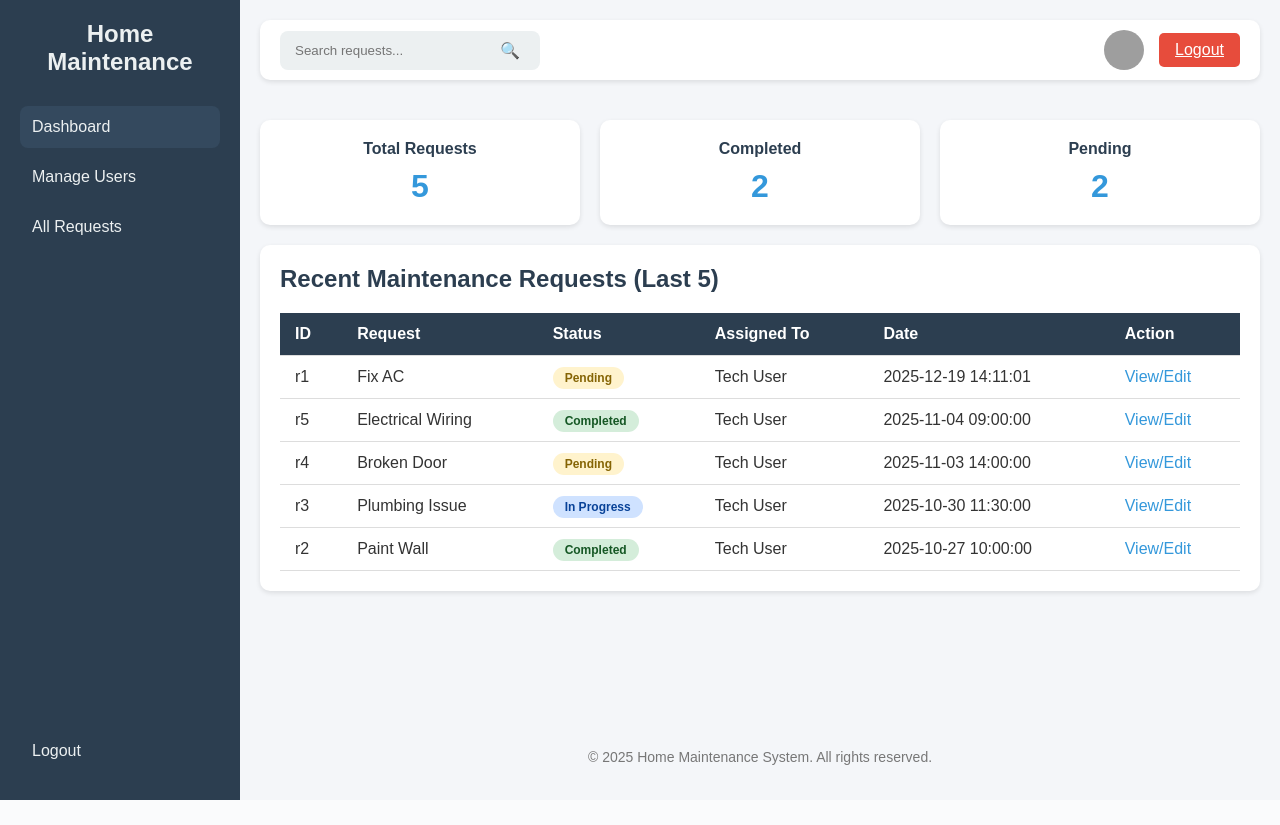
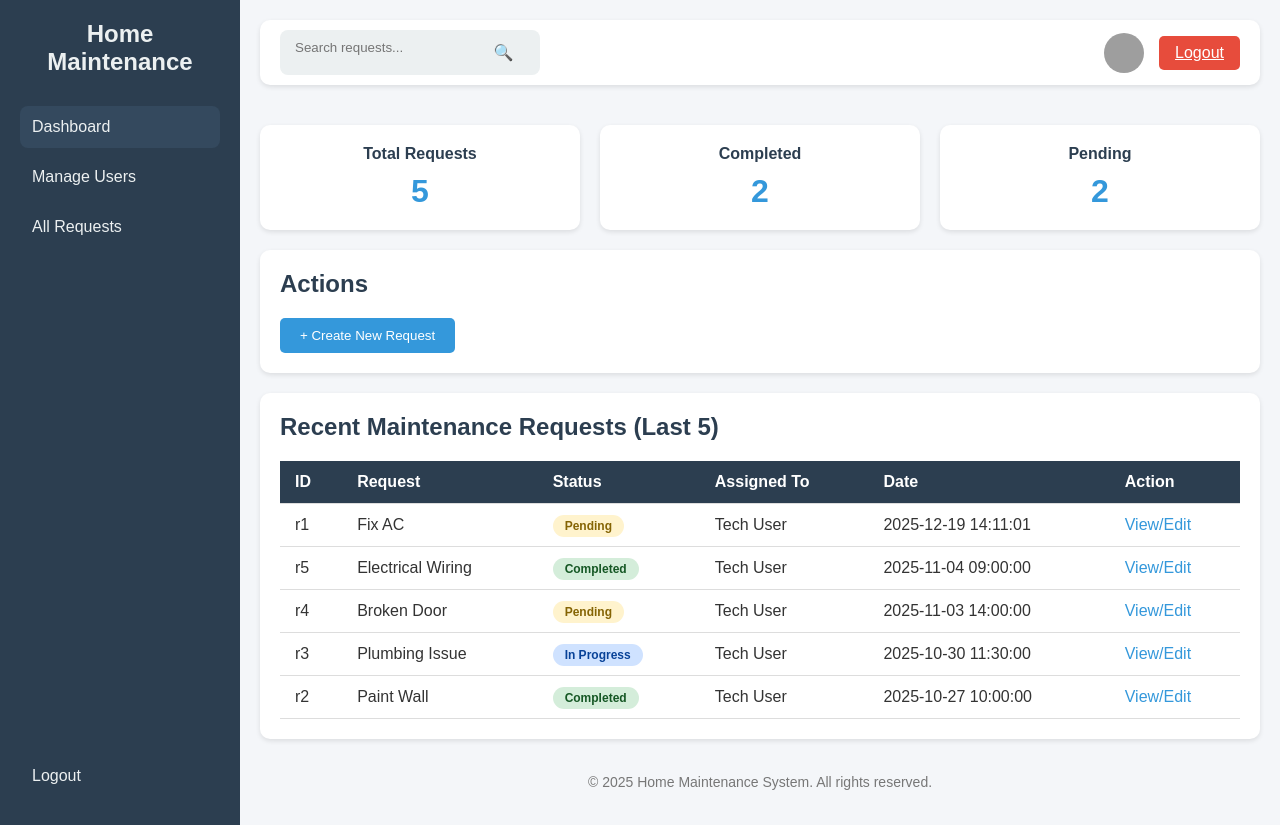
Before and after one commit to JOO-ops/Project-Software, a Flask app: page /admin/dashboard in a window 1280 px wide. Before the commit the page ends 800 px from the top, so only its background shows below. Run offline with Flask 3, Linux system fonts and the light colour scheme; a user stored in the database is signed in; data comes from the database, SQL or seed files in the repository; both versions use the stored data as it was after the commit; grey boxes are pictures that could not be loaded.

Commit message:
added admin function

```diff
--- a/app.py
+++ b/app.py
@@ -226,37 +226,59 @@
         return redirect(url_for('tenant_dashboard'))
 
 # ----------------- ADMIN DASHBOARD -----------------
-@app.route('/admin/dashboard', methods=['GET'])
+@app.route('/admin/dashboard', methods=['GET', 'POST'])
 @Role_Authentication(["admin"])
 def admin_dashboard():
     conn = get_db_connection()
     search_term = request.args.get('search', '')
 
-    # Base query to get recent requests (with a JOIN to show the assigned technician's name)
+    # Fetch tenants and technicians for create request form
+    tenants = conn.execute("SELECT id, fname, lname FROM users WHERE role='tenant'").fetchall()
+    technicians = conn.execute("SELECT id, fname, lname FROM users WHERE role='technician'").fetchall()
+
+    # Handle Create Request form submission
+    if request.method == 'POST':
+        title = request.form.get('title')
+        description = request.form.get('description')
+        tenant_id = request.form.get('tenant')
+        technician_id = request.form.get('technician')
+        status = request.form.get('status', 'Pending')
+
+        if not title or not description or not tenant_id:
+            flash("Title, Description, and Tenant selection are required.", "error")
+        else:
+            req_id = Generate_id()
+            date = datetime.now().strftime("%Y-%m-%d %H:%M:%S")
+            conn.execute(
+                "INSERT INTO requests (id, title, description, status, assigned_to, date, user_id) "
+                "VALUES (?, ?, ?, ?, ?, ?, ?)",
+                (req_id, title, description, status, technician_id if technician_id != 'none' else None, date, tenant_id)
+            )
+            conn.commit()
+            flash("Request created successfully!", "success")
+            return redirect(url_for('admin_dashboard'))
+
+    # Fetch recent requests (with search)
     query = """
         SELECT r.id, r.title, r.status, r.date,
                u.fname AS assigned_fname, u.lname AS assigned_lname
         FROM requests r
         LEFT JOIN users u ON r.assigned_to = u.id
     """
-
-    # Add search filter if a search term is present
     params = []
     if search_term:
         query += " WHERE r.title LIKE ? OR r.status LIKE ? "
         search_like = f'%{search_term}%'
         params.extend([search_like, search_like])
-
     query += " ORDER BY r.date DESC LIMIT 5"
-
     recent = conn.execute(query, params).fetchall()
 
-    # Get stats
+    # Stats
     total_requests = conn.execute("SELECT COUNT(*) FROM requests").fetchone()[0]
     completed = conn.execute("SELECT COUNT(*) FROM requests WHERE status='Completed'").fetchone()[0]
     pending = conn.execute("SELECT COUNT(*) FROM requests WHERE status='Pending'").fetchone()[0]
 
-    # Format recent requests for the template
+    # Format recent requests
     formatted_recent = []
     for req in recent:
         assigned_to_name = f"{req['assigned_fname']} {req['assigned_lname']}" if req['assigned_fname'] else 'Unassigned'
@@ -270,10 +292,16 @@
 
     conn.close()
 
-    # Pass search term back to template to keep it in the search bar
-    return render_template('admin_dashboard.html', role=session.get('role'),
-                           total_requests=total_requests, completed=completed,
-                           pending=pending, recent=formatted_recent)
+    return render_template('admin_dashboard.html',
+                           role=session.get('role'),
+                           total_requests=total_requests,
+                           completed=completed,
+                           pending=pending,
+                           recent=formatted_recent,
+                           tenants=tenants,
+                           technicians=technicians,
+                           search_term=search_term)
+
 
 # ----------------- ADMIN - VIEW TENANT REQUESTS (NEW) -----------------
 @app.route('/admin/tenant_view/<tenant_id>')
@@ -458,6 +486,35 @@
     # A simple new template (admin_all_requests.html) would be best.
     return render_template('admin_all_requests.html', requests=formatted_requests, active_page='all_requests')
 
+# ----------------- Admin Create Request -----------------
+@app.route('/admin/create_request', methods=['POST'])
+@Role_Authentication(["admin"])
+def admin_create_request():
+    title = request.form.get('title')
+    description = request.form.get('description')
+    tenant_id = request.form.get('tenant_id')
+    tech_id = request.form.get('assigned_to') or None
+
+    if not title or not description or not tenant_id:
+        flash("Title, Description, and Tenant are required.", "error")
+        return redirect(url_for('admin_dashboard'))
+
+    req_id = Generate_id()
+    date = datetime.now().strftime("%Y-%m-%d %H:%M:%S")
+
+    conn = get_db_connection()
+    conn.execute(
+        "INSERT INTO requests (id, title, description, status, assigned_to, date, user_id) "
+        "VALUES (?, ?, ?, ?, ?, ?, ?)",
+        (req_id, title, description, "Pending", tech_id, date, tenant_id)
+    )
+    conn.commit()
+    conn.close()
+
+    flash("New request created successfully!", "success")
+    return redirect(url_for('admin_dashboard'))
+
+
 
 # ----------------- TECHNICIAN DASHBOARD -----------------
 @app.route('/tech/dashboard')
--- a/templates/admin_dashboard.html
+++ b/templates/admin_dashboard.html
@@ -25,7 +25,7 @@
 .card { flex: 1; background: #fff; padding: 20px; border-radius: 10px; box-shadow: 0 2px 5px rgba(0,0,0,0.1); text-align: center; }
 .card h3 { color: #2c3e50; margin-bottom: 10px; font-size: 16px; }
 .card p { font-size: 32px; font-weight: bold; color: #3498db; }
-        .content-section { background: #fff; padding: 20px; border-radius: 10px; box-shadow: 0 2px 5px rgba(0,0,0,0.1); }
+.content-section { background: #fff; padding: 20px; border-radius: 10px; box-shadow: 0 2px 5px rgba(0,0,0,0.1); margin-bottom: 20px; }
 .content-section h2 { color: #2c3e50; margin-bottom: 20px; }
 table { width: 100%; border-collapse: collapse; }
 th, td { padding: 12px 15px; text-align: left; border-bottom: 1px solid #ddd; }
@@ -38,11 +38,19 @@
 .action-link { color: #3498db; text-decoration: none; font-weight: 500; }
 .action-link:hover { text-decoration: underline; }
 footer { text-align: center; margin-top: auto; padding: 15px; font-size: 14px; color: #777; }
+
+/* Modal Styles */
+.modal { display: none; position: fixed; z-index: 1000; left: 0; top: 0; width: 100%; height: 100%; overflow: auto; background-color: rgba(0,0,0,0.5); }
+.modal-content { background: #fff; margin: 10% auto; padding: 20px; border-radius: 10px; width: 90%; max-width: 500px; position: relative; }
+.close { position: absolute; top: 10px; right: 15px; font-size: 28px; font-weight: bold; color: #333; cursor: pointer; }
+.close:hover { color: #e74c3c; }
+form input, form select, form textarea { width: 100%; padding: 8px; border-radius: 5px; border: 1px solid #ccc; margin-bottom: 10px; }
+form button { padding: 10px; border: none; border-radius: 5px; background: #3498db; color: white; cursor: pointer; transition: 0.3s; width: 100%; }
+form button:hover { background: #2980b9; }
 </style>
 </head>
+<body>
 
-
-<body>
 <div class="sidebar">
     <div>
         <h2>Home Maintenance</h2>
@@ -82,6 +90,38 @@
         </div>
     </div>
 
+    <!-- Button to Open Modal -->
+    <div class="content-section">
+        <h2>Actions</h2>
+        <button onclick="document.getElementById('createModal').style.display='block'" style="padding:10px 20px; border:none; border-radius:5px; background:#3498db; color:white; cursor:pointer;">+ Create New Request</button>
+    </div>
+
+    <!-- Modal -->
+    <div id="createModal" class="modal">
+        <div class="modal-content">
+            <span class="close" onclick="document.getElementById('createModal').style.display='none'">&times;</span>
+            <h2>Create New Request</h2>
+            <form action="{{ url_for('admin_create_request') }}" method="POST">
+                <input type="text" name="title" placeholder="Request Title" required />
+                <textarea name="description" placeholder="Request Description" required></textarea>
+                <select name="tenant_id" required>
+                    <option value="">-- Select Tenant --</option>
+                    {% for tenant in tenants %}
+                    <option value="{{ tenant.id }}">{{ tenant.fname }} {{ tenant.lname }}</option>
+                    {% endfor %}
+                </select>
+                <select name="assigned_to">
+                    <option value="">-- Assign Technician (Optional) --</option>
+                    {% for tech in technicians %}
+                    <option value="{{ tech.id }}">{{ tech.fname }} {{ tech.lname }}</option>
+                    {% endfor %}
+                </select>
+                <button type="submit">Create Request</button>
+            </form>
+        </div>
+    </div>
+
+    <!-- Recent Requests Table -->
     <div class="content-section">
         <h2>Recent Maintenance Requests (Last 5)</h2>
         <table>
@@ -131,5 +171,13 @@
     </footer>
 </div>
 
+<script>
+// Close modal when clicking outside
+window.onclick = function(event) {
+    const modal = document.getElementById('createModal');
+    if (event.target == modal) { modal.style.display = "none"; }
+}
+</script>
+
 </body>
 </html>
```
Also changed, not shown: templates/admin_create_request.html (added, +58 -0 lines), database.db. Lines whose indentation alone changed are shown as unchanged.
